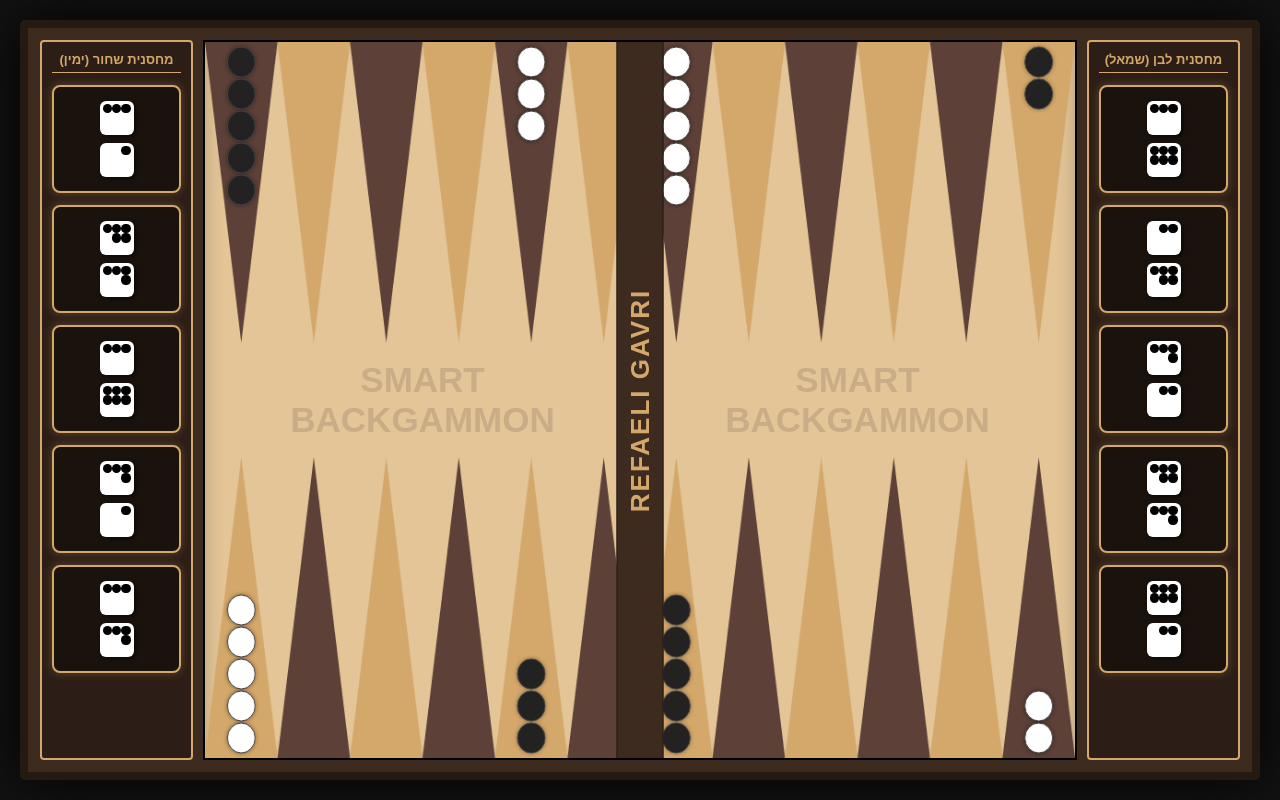
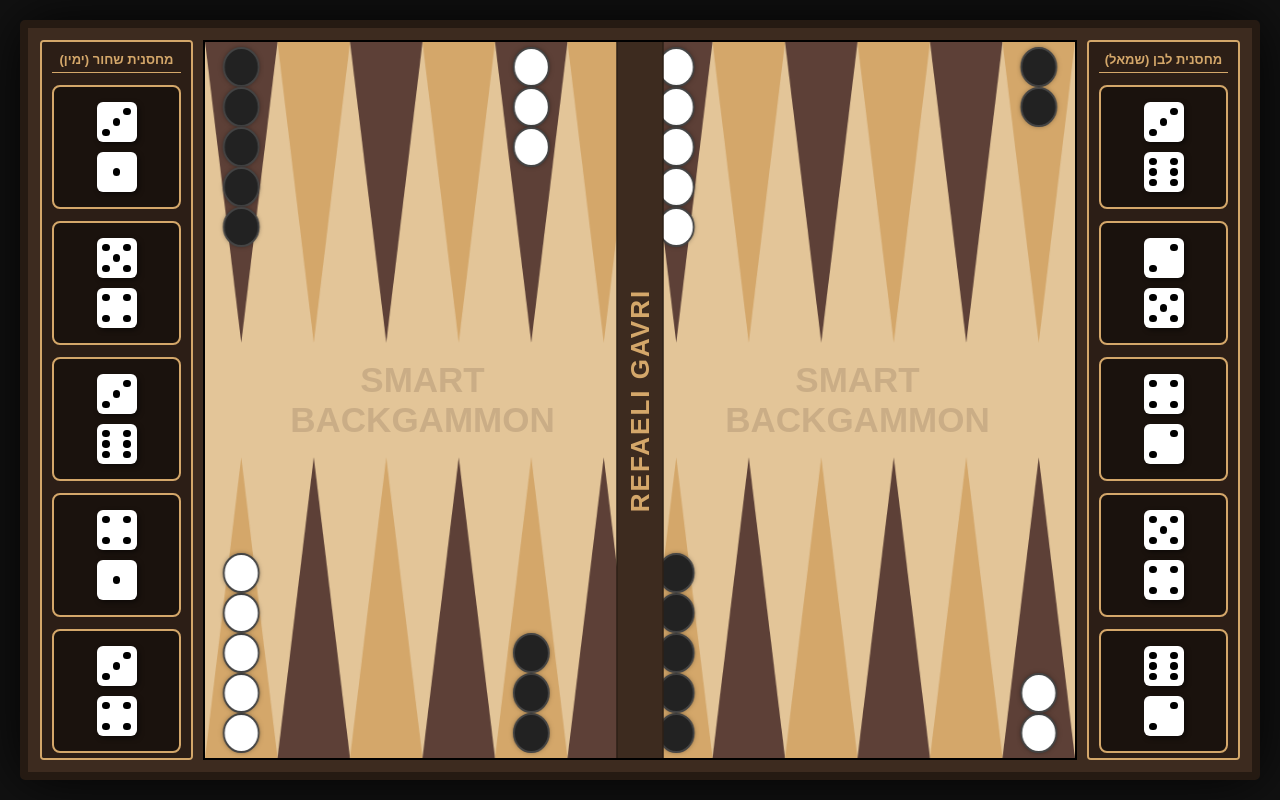
Before and after one commit to grefaeli-del/backgammon, a plain HTML site: page index.html in a window 1280 px wide. Drawn offline with Linux system fonts and the light colour scheme.

Commit message:
Update index.html

```diff
--- a/index.html
+++ b/index.html
@@ -3,31 +3,23 @@
 <head>
     <meta charset="UTF-8">
     <meta name="viewport" content="width=device-width, initial-scale=1.0">
-    <title>REFAELI GAVRI - Smart Backgammon</title>
+    <title>REFAELI GAVRI - Smart Backgammon 4.2</title>
     <style>
         :root { --wood: #3d2b1f; --board: #e3c598; --gold: #d4a76a; --dark-panel: #2c1e16; }
         body { background: #121212; margin: 0; display: flex; justify-content: center; align-items: center; height: 100vh; font-family: 'Arial', sans-serif; overflow: hidden; }
-
-        /* מסגרת המשחק הראשית */
         .game-frame { display: flex; background: var(--wood); padding: 12px; border: 8px solid #251a12; border-radius: 5px; box-shadow: 0 0 60px rgba(0,0,0,0.9); height: 90vh; width: 95vw; max-width: 1200px; }
-
-        /* מחסניות צד מעוצבות */
-        .side-stack { width: 140px; background: var(--dark-panel); border: 2px solid var(--gold); border-radius: 4px; display: flex; flex-direction: column; padding: 10px; overflow-y: auto; scrollbar-width: thin; }
+        .side-stack { width: 140px; background: var(--dark-panel); border: 2px solid var(--gold); border-radius: 4px; display: flex; flex-direction: column; padding: 10px; overflow-y: auto; }
         .stack-header { color: var(--gold); font-size: 13px; font-weight: bold; text-align: center; margin-bottom: 12px; border-bottom: 1px solid var(--gold); padding-bottom: 5px; }
-
-        /* לוח המשחק */
-        .board-canvas-area { flex-grow: 1; background: var(--board); margin: 0 10px; position: relative; border: 2px solid #000; display: flex; box-shadow: inset 0 0 20px rgba(0,0,0,0.2); }
+        .board-canvas-area { flex-grow: 1; background: var(--board); margin: 0 10px; position: relative; border: 2px solid #000; display: flex; }
         .bar-center { position: absolute; left: 50%; top: 0; bottom: 0; width: 45px; background: var(--wood); transform: translateX(-50%); display: flex; justify-content: center; align-items: center; z-index: 10; border-left: 1px solid #251a12; border-right: 1px solid #251a12; }
         .brand-text { color: var(--gold); transform: rotate(-90deg); font-weight: bold; font-size: 26px; white-space: nowrap; letter-spacing: 2px; }
 
-        /* קוביות מעוצבות */
-        .dice-container { background: rgba(0,0,0,0.4); border: 2px solid var(--gold); border-radius: 8px; padding: 10px; margin-bottom: 12px; display: flex; flex-direction: column; align-items: center; box-shadow: 0 0 10px rgba(212, 167, 106, 0.3); }
-        .die { width: 34px; height: 34px; background: white; border-radius: 6px; margin: 4px; position: relative; display: grid; grid-template: repeat(3, 1fr) / repeat(3, 1fr); padding: 3px; box-sizing: border-box; box-shadow: 2px 2px 4px rgba(0,0,0,0.5); }
-        .dot { background: black; border-radius: 50%; width: 100%; height: 100%; }
+        /* עיצוב קוביה משופר */
+        .dice-container { background: rgba(0,0,0,0.4); border: 2px solid var(--gold); border-radius: 8px; padding: 10px; margin-bottom: 12px; display: flex; flex-direction: column; align-items: center; }
+        .die { width: 40px; height: 40px; background: white; border-radius: 6px; margin: 5px; position: relative; box-shadow: 2px 2px 5px rgba(0,0,0,0.5); display: grid; grid-template-columns: repeat(3, 1fr); grid-template-rows: repeat(3, 1fr); padding: 4px; box-sizing: border-box; }
+        .dot { background: black; border-radius: 50%; width: 70%; height: 70%; margin: auto; }
 
         canvas { width: 100%; height: 100%; }
-
-        /* כיתוב רקע על הלוח */
         .bg-label { position: absolute; color: rgba(61, 43, 31, 0.15); font-weight: bold; font-size: 35px; top: 50%; transform: translateY(-50%); pointer-events: none; width: 40%; text-align: center; }
     </style>
 </head>
@@ -59,59 +51,48 @@
     function drawGame() {
         canvas.width = canvas.offsetWidth;
         canvas.height = canvas.offsetHeight;
-        const w = canvas.width;
-        const h = canvas.height;
+        const w = canvas.width, h = canvas.height;
 
-        // ציור משולשים
         for(let i=0; i<12; i++) {
-            let x = i * (w/12);
-            let color1 = i % 2 === 0 ? "#5d4037" : "#d4a76a";
-            let color2 = i % 2 === 0 ? "#d4a76a" : "#5d4037";
-
-            // עליונים
-            ctx.fillStyle = color1;
-            ctx.beginPath(); ctx.moveTo(x, 0); ctx.lineTo(x + w/12, 0); ctx.lineTo(x + w/24, h*0.42); ctx.fill();
-            // תחתונים
-            ctx.fillStyle = color2;
-            ctx.beginPath(); ctx.moveTo(x, h); ctx.lineTo(x + w/12, h); ctx.lineTo(x + w/24, h*0.58); ctx.fill();
+            ctx.fillStyle = i % 2 === 0 ? "#5d4037" : "#d4a76a";
+            ctx.beginPath(); ctx.moveTo(i*(w/12), 0); ctx.lineTo(i*(w/12)+w/12, 0); ctx.lineTo(i*(w/12)+w/24, h*0.42); ctx.fill();
+            ctx.fillStyle = i % 2 === 0 ? "#d4a76a" : "#5d4037";
+            ctx.beginPath(); ctx.moveTo(i*(w/12), h); ctx.lineTo(i*(w/12)+w/12, h); ctx.lineTo(i*(w/12)+w/24, h*0.58); ctx.fill();
         }
 
-        // ציור אבנים התחלתי
         const layout = [2,0,0,0,0,-5, 0,-3,0,0,0,5, -5,0,0,0,3,0, 5,0,0,0,0,-2];
         layout.forEach((val, i) => {
             let col = i < 12 ? 11 - i : i - 12;
             let x = (col * (w/12)) + (w/24);
-            let isTop = i >= 12;
             for(let j=0; j < Math.abs(val); j++) {
-                let y = isTop ? 20 + (j * 32) : h - 20 - (j * 32);
-                ctx.shadowColor = "rgba(0,0,0,0.5)"; ctx.shadowBlur = 4;
-                ctx.beginPath(); ctx.arc(x, y, 15, 0, Math.PI*2);
-                ctx.fillStyle = val > 0 ? "#fff" : "#222"; ctx.fill();
-                ctx.shadowBlur = 0; ctx.strokeStyle = "#444"; ctx.stroke();
+                let y = i >= 12 ? 25 + (j * 40) : h - 25 - (j * 40);
+                ctx.shadowColor = "rgba(0,0,0,0.5)"; ctx.shadowBlur = 5;
+                ctx.beginPath(); ctx.arc(x, y, 19, 0, Math.PI*2); // הגדלתי ל-19
+                ctx.fillStyle = val > 0 ? "#ffffff" : "#222222"; ctx.fill();
+                ctx.shadowBlur = 0; ctx.strokeStyle = "#444"; ctx.lineWidth = 2; ctx.stroke();
             }
         });
     }
 
+    function getDiceHTML(val) {
+        const patterns = {
+            1: [4], 2: [0, 8], 3: [0, 4, 8], 4: [0, 2, 6, 8], 5: [0, 2, 4, 6, 8], 6: [0, 2, 3, 5, 6, 8]
+        };
+        let dots = Array(9).fill(false);
+        patterns[val].forEach(p => dots[p] = true);
+        return `<div class="die">${dots.map(d => d ? '<div class="dot"></div>' : '<div></div>').join('')}</div>`;
+    }
+
     function renderDice(containerId) {
         const container = document.getElementById(containerId);
-        const dotsPos = {
-            1: [4], 2: [0, 8], 3: [0, 4, 8], 4: [0, 2, 6, 8], 5: [0, 2, 4, 6, 8], 6: [0, 2, 3, 5, 6, 8]
-        };
-
         for(let i=0; i<5; i++) {
             let v1 = Math.floor(Math.random()*6)+1;
             let v2 = Math.floor(Math.random()*6)+1;
-            let html = `<div class="dice-container"><div class="die">`;
-            dotsPos[v1].forEach(p => html += `<div class="dot" style="grid-area: auto"></div>`); // Simplified for demo
-            html += `</div><div class="die">`;
-            dotsPos[v2].forEach(p => html += `<div class="dot"></div>`);
-            html += `</div></div>`;
-            container.innerHTML += html;
+            container.innerHTML += `<div class="dice-container">${getDiceHTML(v1)}${getDiceHTML(v2)}</div>`;
         }
     }
 
     window.onload = () => { drawGame(); renderDice('white-dice'); renderDice('black-dice'); };
-    window.onresize = drawGame;
 </script>
 </body>
 </html>
```
